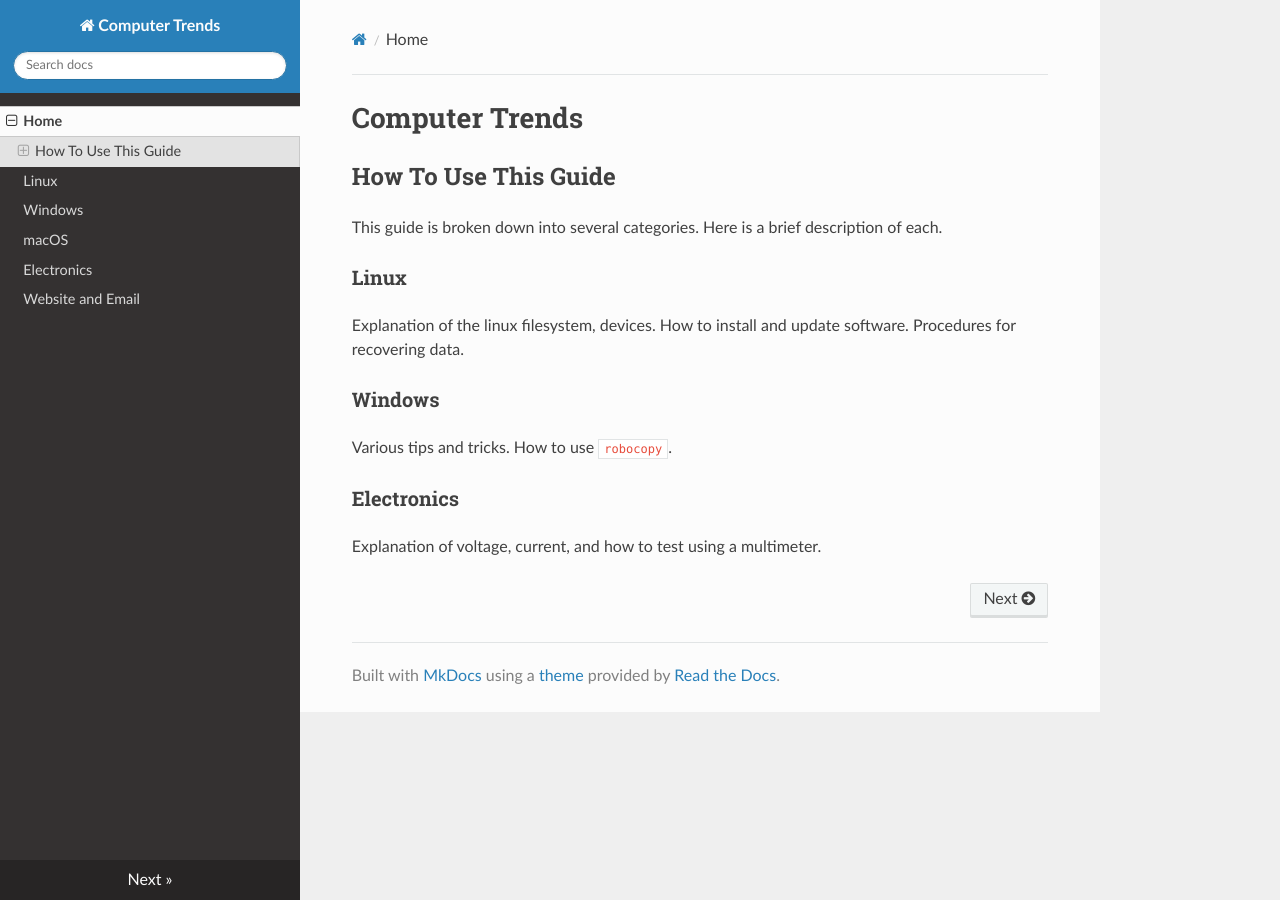
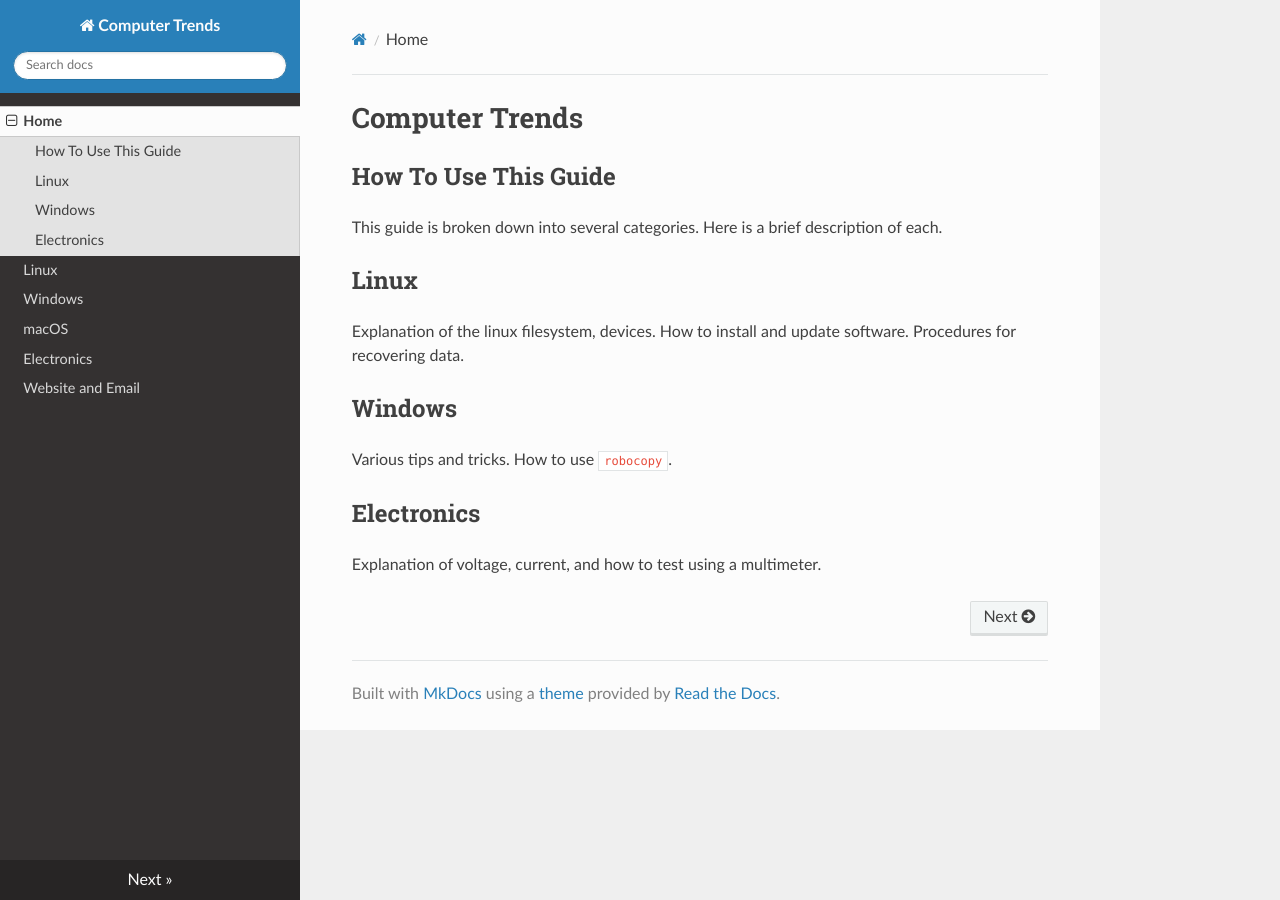
Before and after one commit to tortxof/ctrends-guide, an MkDocs documentation site: the page built from docs/index.md, in a window 1280 px wide. Built offline with MkDocs 1.6.1, drawn with Linux system fonts in a browser that asks for light colours; nearby versions of some CDN libraries.

Commit message:
Change headings in index

```diff
--- a/docs/index.md
+++ b/docs/index.md
@@ -5,15 +5,15 @@
 This guide is broken down into several categories. Here is a brief description
 of each.
 
-### Linux
+## Linux
 
 Explanation of the linux filesystem, devices. How to install and update
 software. Procedures for recovering data.
 
-### Windows
+## Windows
 
 Various tips and tricks. How to use `robocopy`.
 
-### Electronics
+## Electronics
 
 Explanation of voltage, current, and how to test using a multimeter.
```
